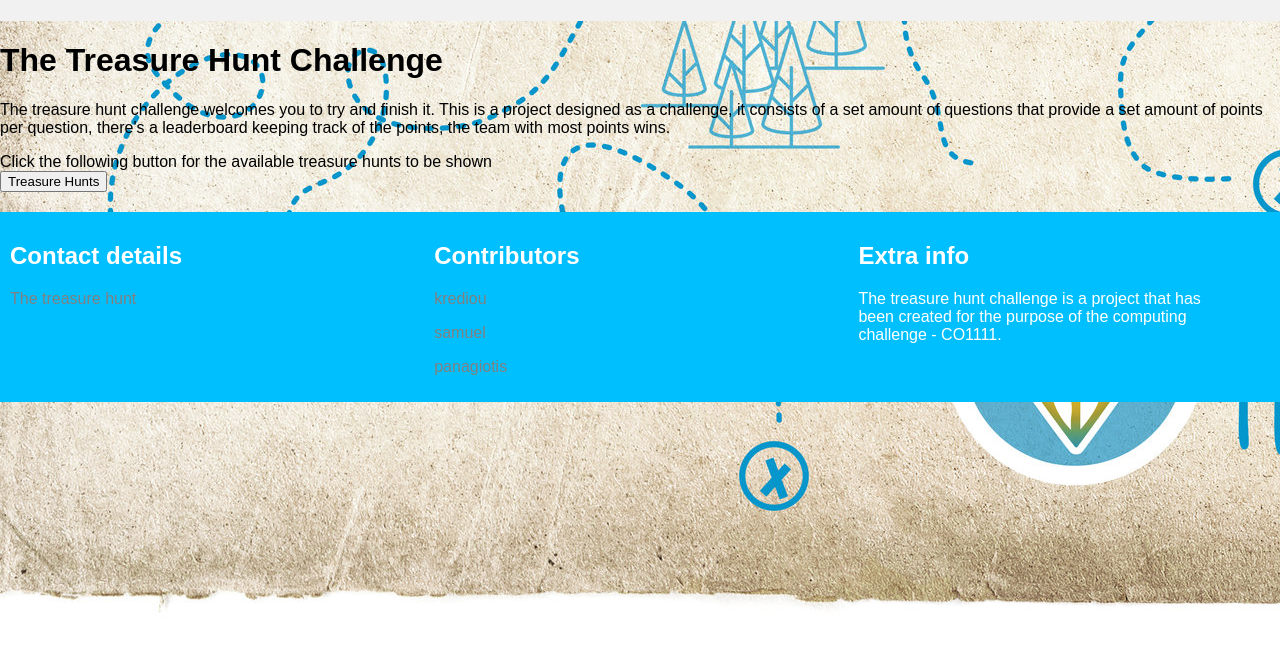
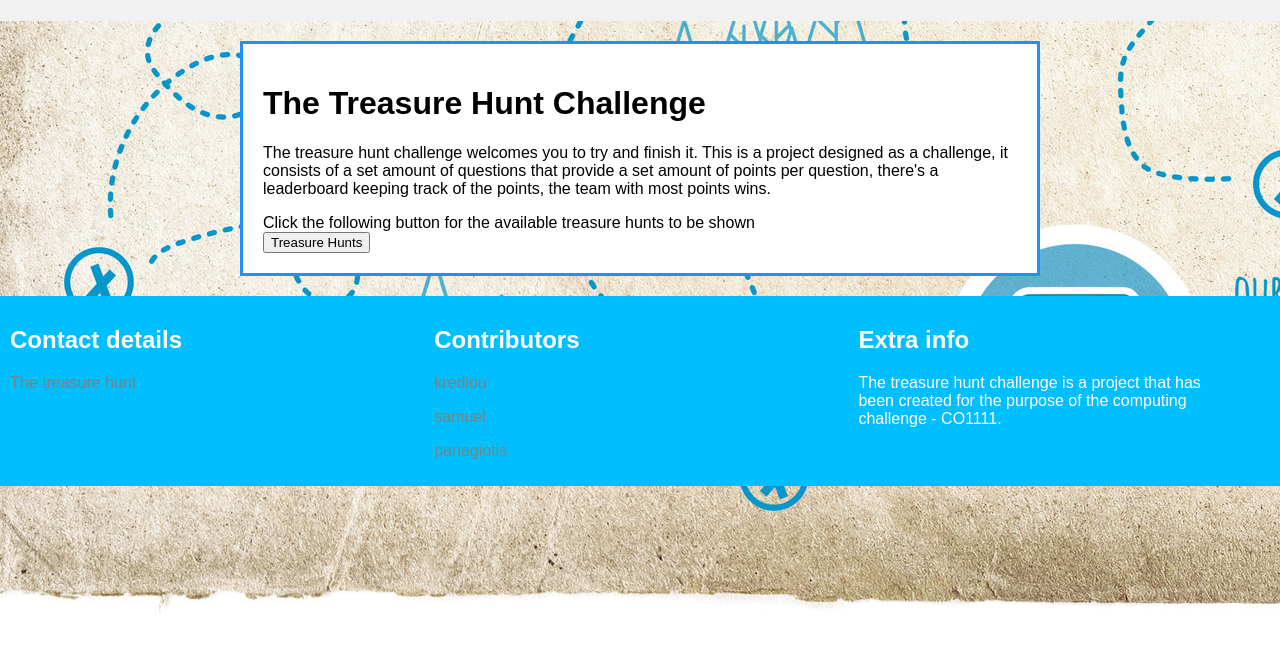
Before and after one commit to PanagiotisTheodorou/CO1111---The-Computing-Challenge-Assignment-1, a plain HTML site: page html/index.html in a window 1280 px wide. Shown: the part 149-800 px from the top of the page. Drawn offline with Linux system fonts and the light colour scheme.

Commit message:
minor css update
Made a small update to the css of the main body in the app.html

```diff
--- a/css/styles.css
+++ b/css/styles.css
@@ -69,3 +69,15 @@ footer a {
     text-decoration: none;
     color: grey;
 }
+
+/* css for the main */
+
+main {
+    max-width: 800px;
+    margin: 0 auto;
+    padding: 20px;
+    margin-top: 20px;
+    margin-bottom: 20px;
+    background-color: #ffffff;
+    border: 3px solid dodgerblue ;
+}
--- a/javascript/th-api.js
+++ b/javascript/th-api.js
@@ -12,6 +12,6 @@ async function doList() {
             "<li>" + "<b>" + treasureHuntsArray[i].name + "</b><br/>" + "<i>" + treasureHuntsArray[i].description + "</i><br/>" + "<a href=\"javascript:select(\'" + treasureHuntsArray[i].uuid + "\')\">Start</a>" + "</li>";
     }
     listHtml += "</ul>";
-    // update the DOM with the newly created list
+
     document.getElementById("treasureHunts").innerHTML = listHtml;
 }
```
